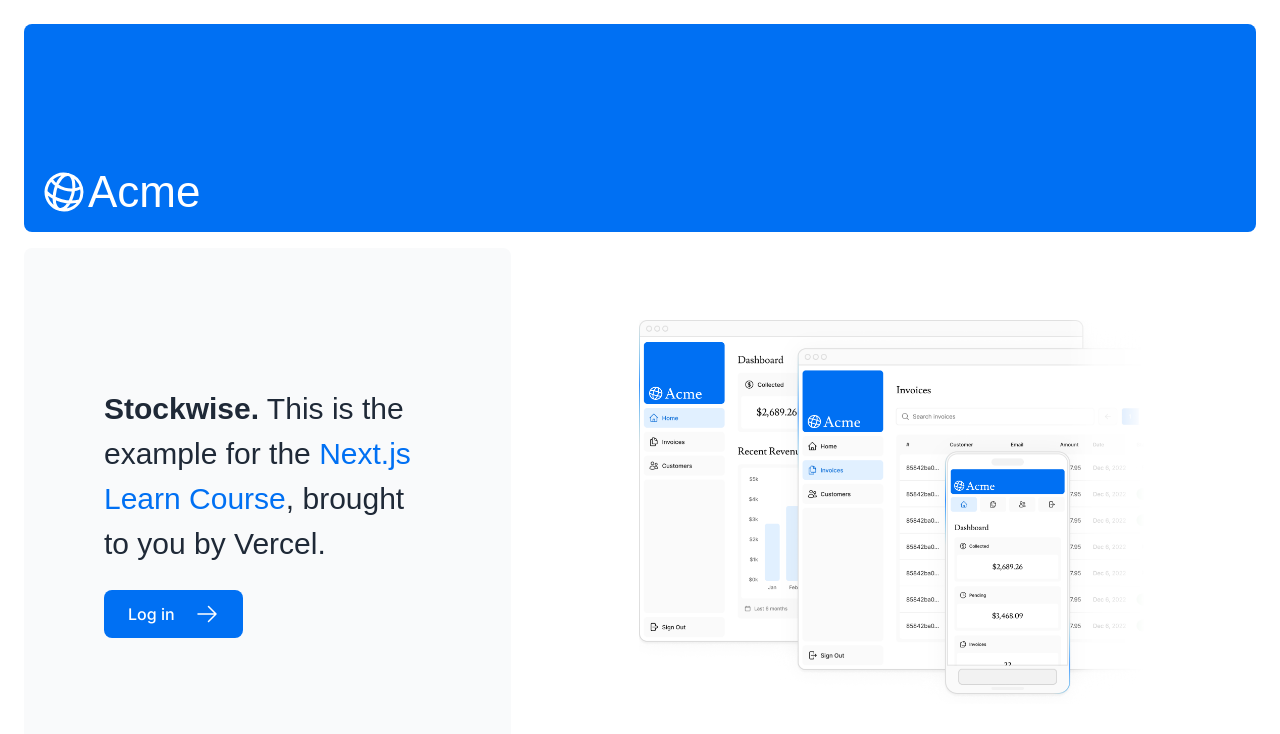
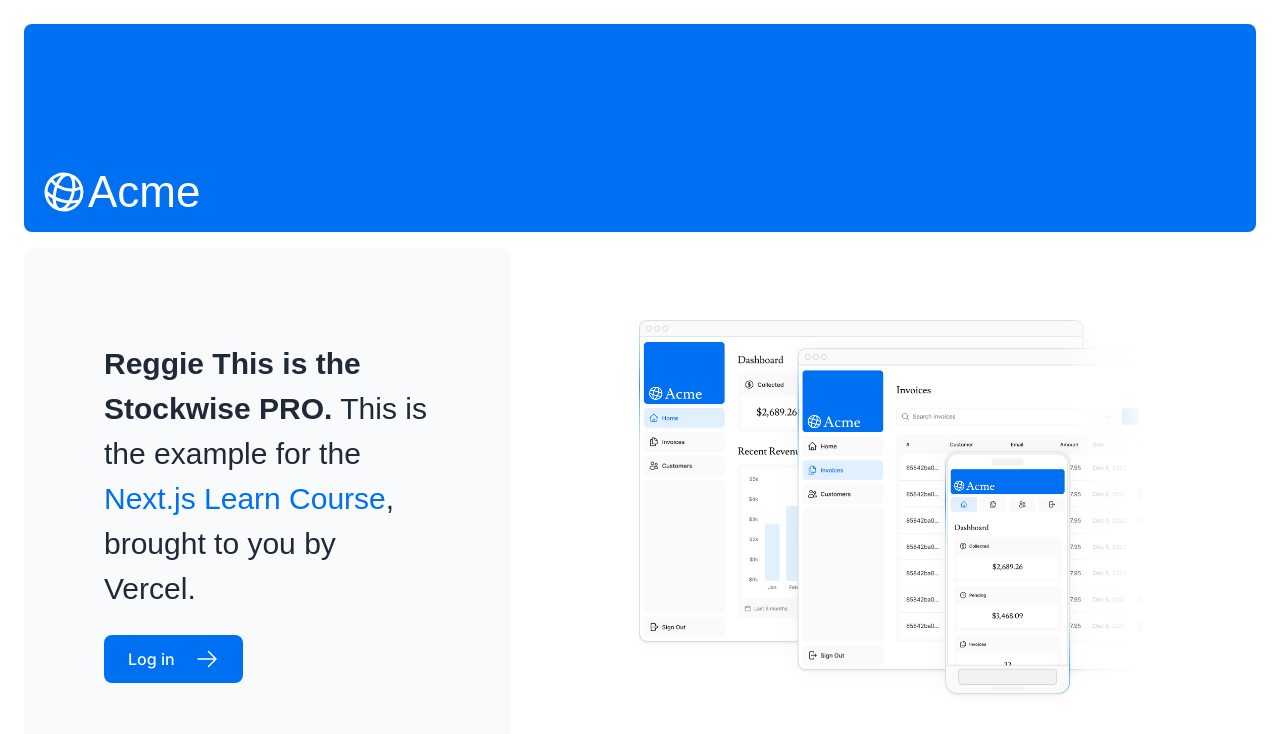
Before and after one commit to iracross1/nextjs.-dashboard, a Next.js app: page / in a window 1280 px wide. Shown: the top 734 px of the page. Built offline with nearby package versions, Linux system fonts and the light colour scheme; a web font is replaced by a local one.

Commit message:
Update page.tsx

```diff
--- a/app/page.tsx
+++ b/app/page.tsx
@@ -16,7 +16,7 @@ export default function Page() {
           <p
             className={`${lusitana.className} text-xl text-gray-800 md:text-3xl md:leading-normal`}
           >
-            <strong>Stockwise.</strong> This is the example for the{" "}
+            <strong>Reggie This is the Stockwise PRO.</strong> This is the example for the{" "}
             <a href="https://nextjs.org/learn/" className="text-blue-500">
               Next.js Learn Course
             </a>
```
